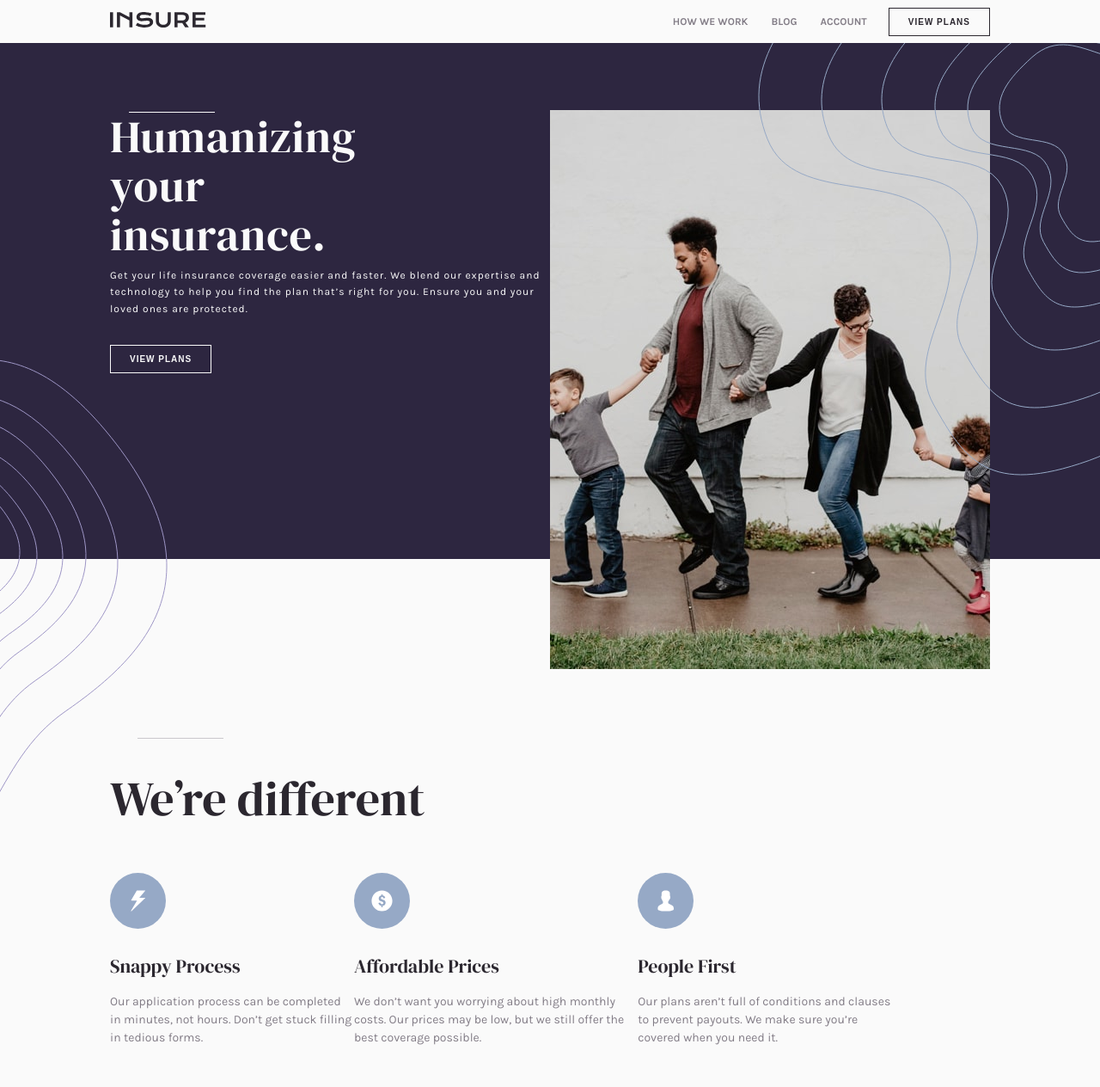
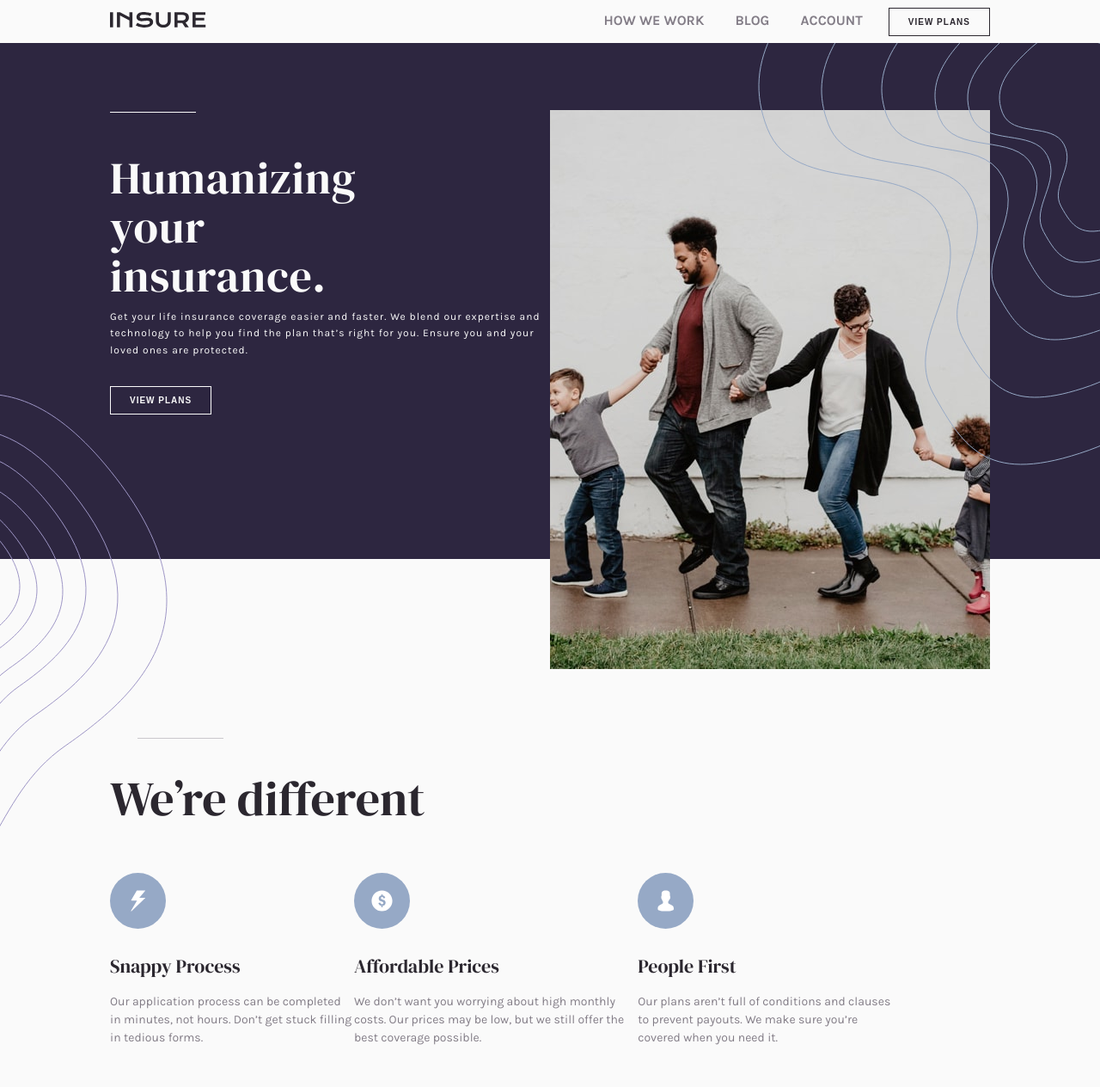
Before and after one commit to Z11mm/insure-landing-page, a PHP site: page / in a window 1280 px wide. Shown: the top 1264 px of the page at 86% size. Run offline with PHP 8.4, Linux system fonts and the light colour scheme.

Commit message:
adding styles to fix unresponsive desktop layout

```diff
--- a/scss/_links.scss
+++ b/scss/_links.scss
@@ -50,6 +50,7 @@ header {
     text-decoration: none;
     color: $very-light-grey;
     padding: 14px 0;
+    font-size: 16px;
   }
 }
 
--- a/scss/styles.scss
+++ b/scss/styles.scss
@@ -212,7 +212,7 @@ body {
       }
 
       .hero-text {
-        padding: 3rem 0;
+        padding: 3rem 0 0;
         width: 100%;
         position: relative;
         background-image: none;
@@ -223,17 +223,18 @@ body {
           font-size: 52px;
           width: 28%;
           margin-top: 2rem;
+          padding-top: 3rem;
           position: relative;
 
           &::before {
             background-color: $very-light-grey;
             content: '';
             height: 1px;
-            left: 20%;
+            left: 0;
             top: 0;
             position: absolute;
-            transform: translate(-50%, 0);
             width: 100px;
+            // margin: 2rem 0;
           }
         }
 
@@ -252,7 +253,7 @@ body {
           content: url('../images/bg-pattern-intro-right-desktop.svg');
           position: absolute;
           right: 7%;
-          top: -15%;
+          top: -17%;
           z-index: 1;
         }
       }
@@ -292,7 +293,7 @@ body {
     &::before {
       content: url('../images//bg-pattern-intro-left-desktop.svg');
       position: absolute;
-      top: -440px;
+      top: -400px;
       left: 0;
     }
   }
```
Also changed, not shown: css/styles.min.css, 1 other file.
